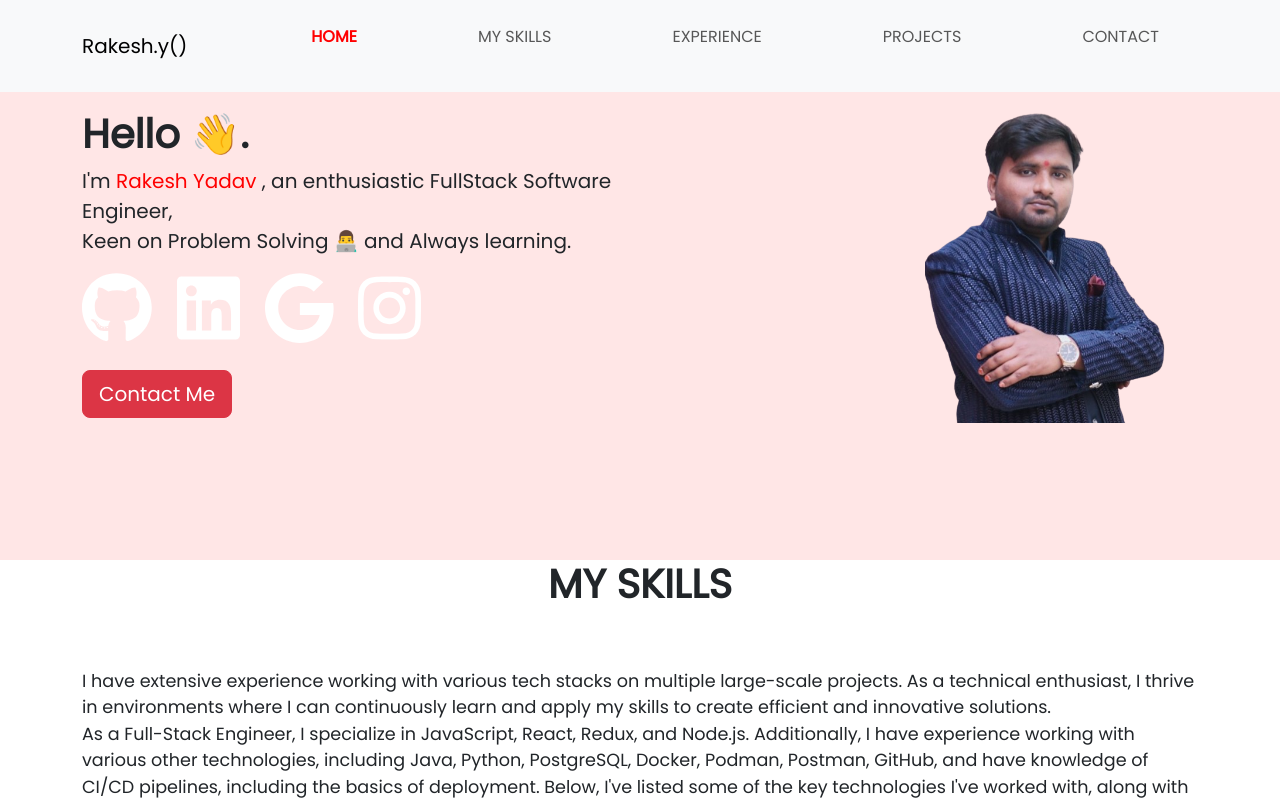
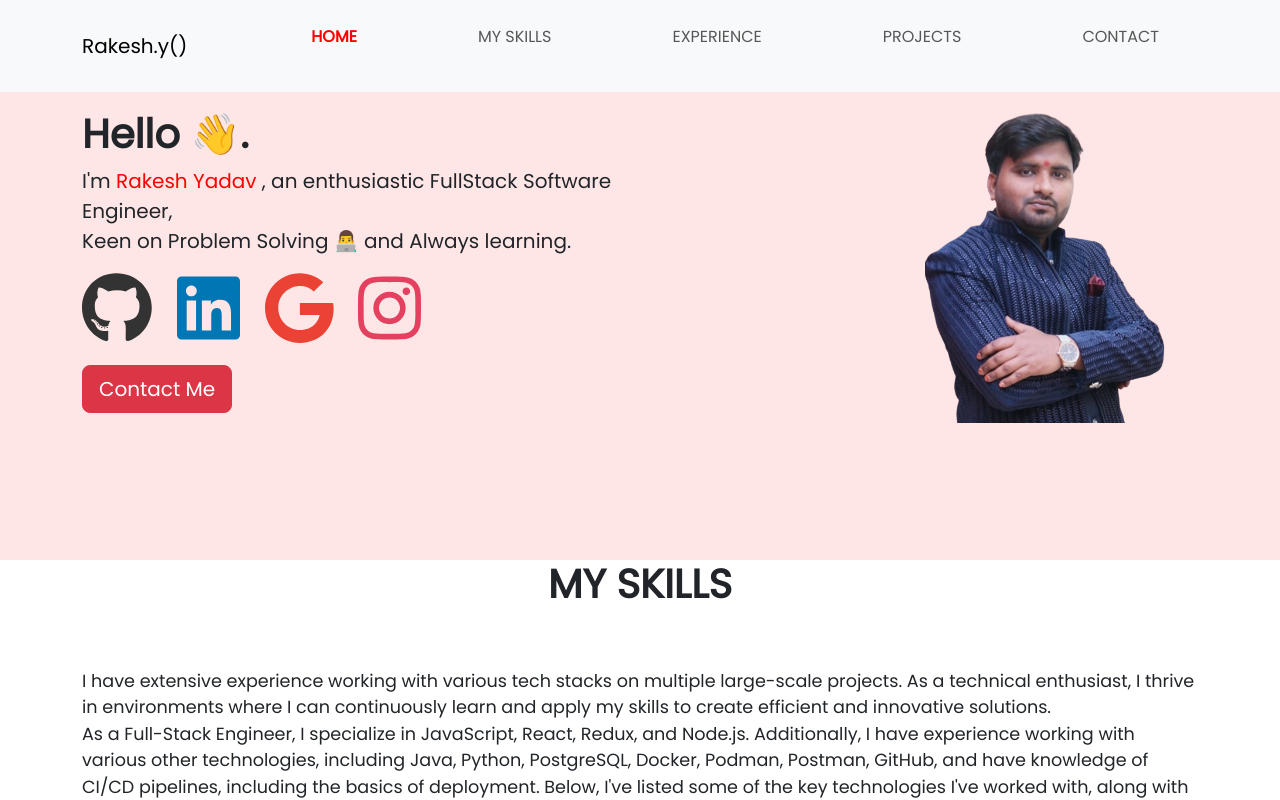
Before and after one commit to rakeshSoftwareDevops/React_Portfolio, a React (Create React App) app: page / in a window 1280 px wide. Shown: the top 800 px of the page. Built offline with nearby package versions, Linux system fonts and the light colour scheme.

Commit message:
updated social-links for home page

```diff
--- a/src/pages/Home.js
+++ b/src/pages/Home.js
@@ -44,51 +44,36 @@ export default function Home() {
                 <p> I'm <span className='highlight_name'> Rakesh Yadav </span>, an enthusiastic
                   FullStack Software Engineer, <br />
                   Keen on Problem Solving 👨‍💻 and Always learning.</p>
-                <motion.div
-                  className='social-links'
-                  initial={{ opacity: 0, x: -50 }}
-                  animate={{ opacity: 1, x: 0 }}
-                  transition={{ duration: 0.5, delay: 0.7 }}
-                >
                   <div className='social-links'>
-                    <motion.a
+                    <a
                       href="https://github.com/rakeshsoftwareDevops"
                       target="_blank"
                       rel="noopener noreferrer"
-                      whileHover={{ scale: 1.2, color: '#333' }}
-                      whileTap={{ scale: 0.9 }}
                     >
-                      <FontAwesomeIcon icon={faGithub} size="2x" />
-                    </motion.a>
-                    <motion.a
+                      <FontAwesomeIcon icon={faGithub} size="3x" color ='#333' />
+                    </a>
+                    <a
                       href="https://www.linkedin.com/in/rakesh-yadav-848381168/"
                       target="_blank"
                       rel="noopener noreferrer"
-                      whileHover={{ scale: 1.2, color: '#0077b5' }}
-                      whileTap={{ scale: 0.9 }}
                     >
-                      <FontAwesomeIcon icon={faLinkedin} size="2x" />
-                    </motion.a>
-                    <motion.a
+                      <FontAwesomeIcon icon={faLinkedin} size="3x" color ='#0077b5'/>
+                    </a>
+                    <a
                       href="mailto:rakeshyadav45222@gmail.com"
                       target="_blank"
                       rel="noopener noreferrer"
-                      whileHover={{ scale: 1.2, color: '#EA4335' }}
-                      whileTap={{ scale: 0.9 }}
                     >
-                      <FontAwesomeIcon icon={faGoogle} size="2x" />
-                    </motion.a>
-                    <motion.a
+                      <FontAwesomeIcon icon={faGoogle} size="3x" color = '#EA4335' />
+                    </a>
+                    <a
                       href="https://www.instagram.com/rakeshyad435/"
                       target="_blank"
                       rel="noopener noreferrer"
-                      whileHover={{ scale: 1.2, color: '#E4405F' }}
-                      whileTap={{ scale: 0.9 }}
                     >
-                      <FontAwesomeIcon icon={faInstagram} size="2x" />
-                    </motion.a>
+                      <FontAwesomeIcon icon={faInstagram} size="3x" color = '#E4405F' />
+                    </a>
                   </div>
-                </motion.div>
                 <Button variant="danger" size="lg" onClick={scrollToContact}>Contact Me</Button>{' '}
               </div>
             </Col>
```
